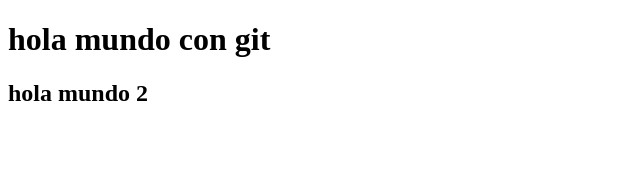
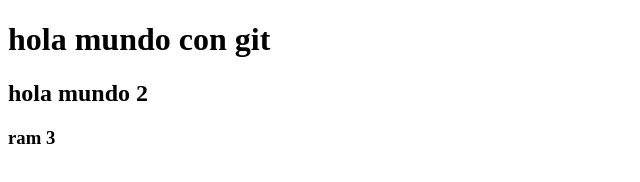
Before and after one commit to vcLeo/prueba1, a plain HTML site: page index.html in a window 1280 px wide. Shown: the full height of the page, 0-640 px from the left. Drawn offline with Linux system fonts and the light colour scheme.

Commit message:
prueba-v3

```diff
--- a/index.html
+++ b/index.html
@@ -8,5 +8,6 @@
 <body>
     <h1>hola mundo con git</h1>
     <h2>hola mundo 2</h2>
+    <h3>ram 3</h3>
 </body>
 </html>
```
